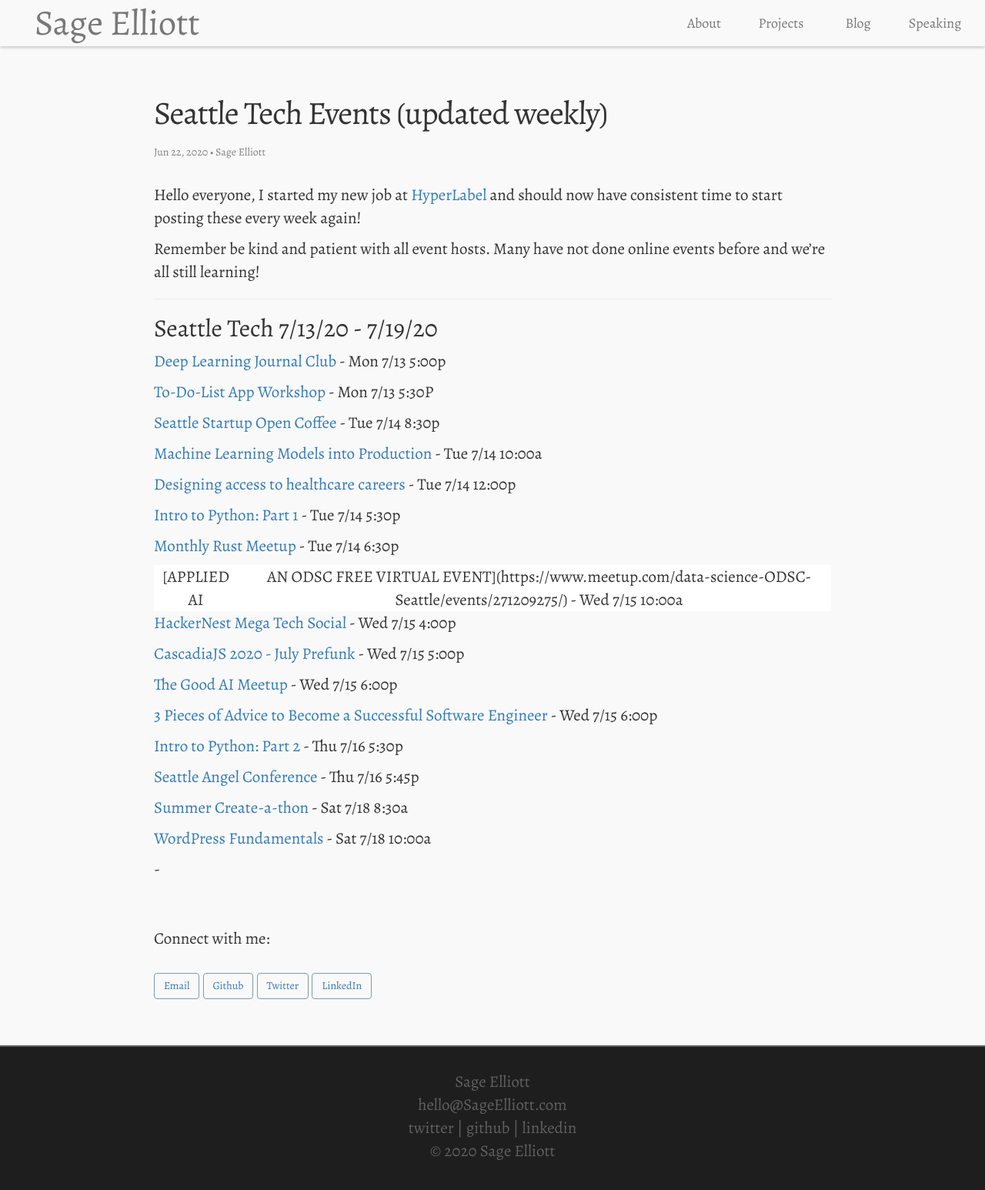
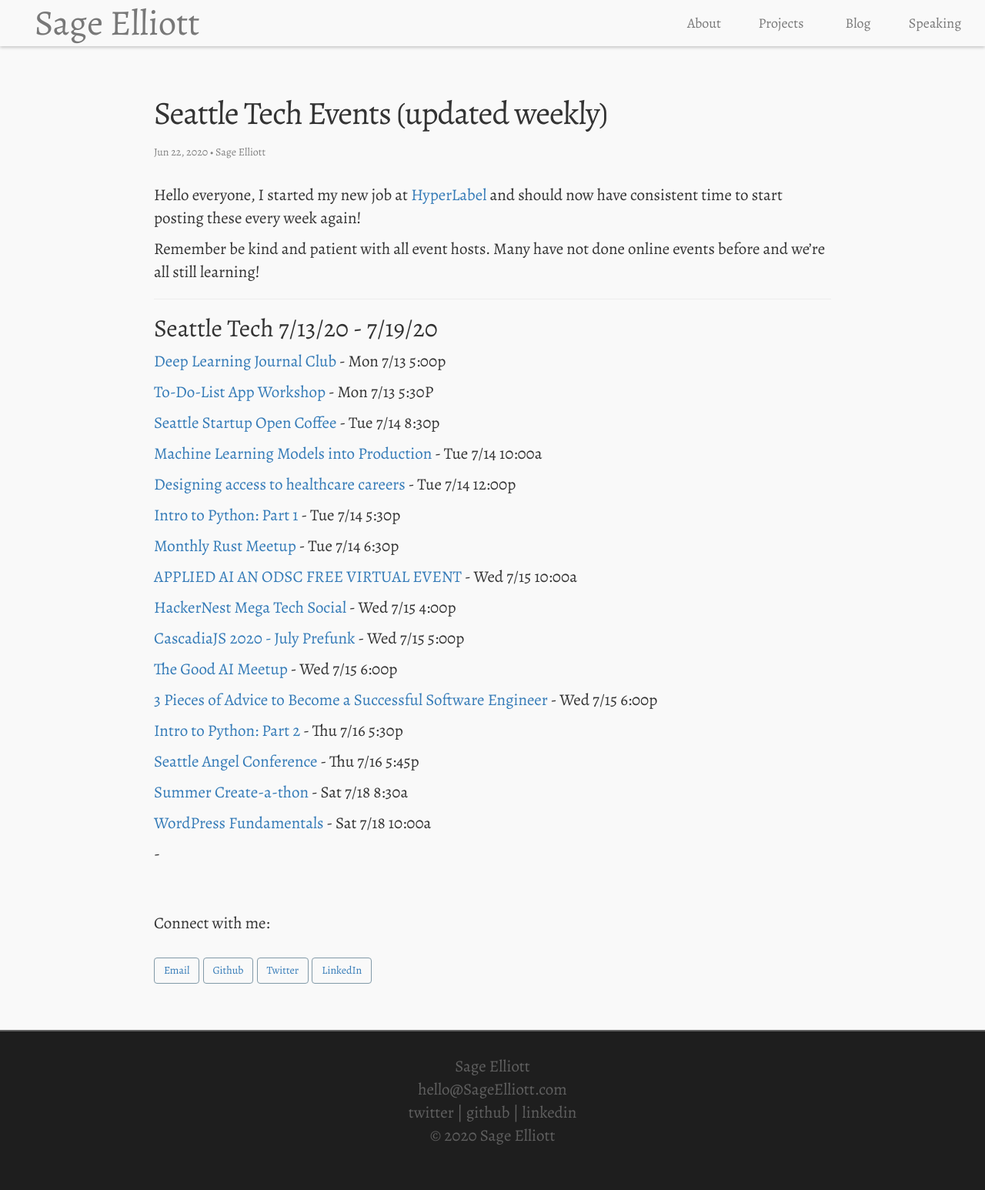
Before and after one commit to sagecodes/sage-blog, a Jekyll site: the page built from _posts/blog/event-posts/2019-8-26-meetups.markdown, in a window 1280 px wide. Shown: the top 1546 px of the page at 77% size. Built offline with Jekyll 4.4.1, drawn with Linux system fonts in a browser that asks for light colours; nearby versions of some CDN libraries; some web fonts are replaced.

Commit message:
fix title char in applied ai

```diff
--- a/_posts/blog/event-posts/2019-8-26-meetups.markdown
+++ b/_posts/blog/event-posts/2019-8-26-meetups.markdown
@@ -32,7 +32,7 @@ Remember be kind and patient with all event hosts. Many have not done online eve
 
 [Monthly Rust Meetup](https://www.meetup.com/Seattle-Rust-Meetup/events/gskksrybckbsb/) - Tue 7/14 6:30p
 
-[APPLIED AI || AN ODSC FREE VIRTUAL EVENT](https://www.meetup.com/data-science-ODSC-Seattle/events/271209275/) - Wed 7/15 10:00a
+[APPLIED AI AN ODSC FREE VIRTUAL EVENT](https://www.meetup.com/data-science-ODSC-Seattle/events/271209275/) - Wed 7/15 10:00a
 
 [HackerNest Mega Tech Social](https://www.meetup.com/HackerNestSEA/events/271620881/) - Wed 7/15 4:00p
 
```
